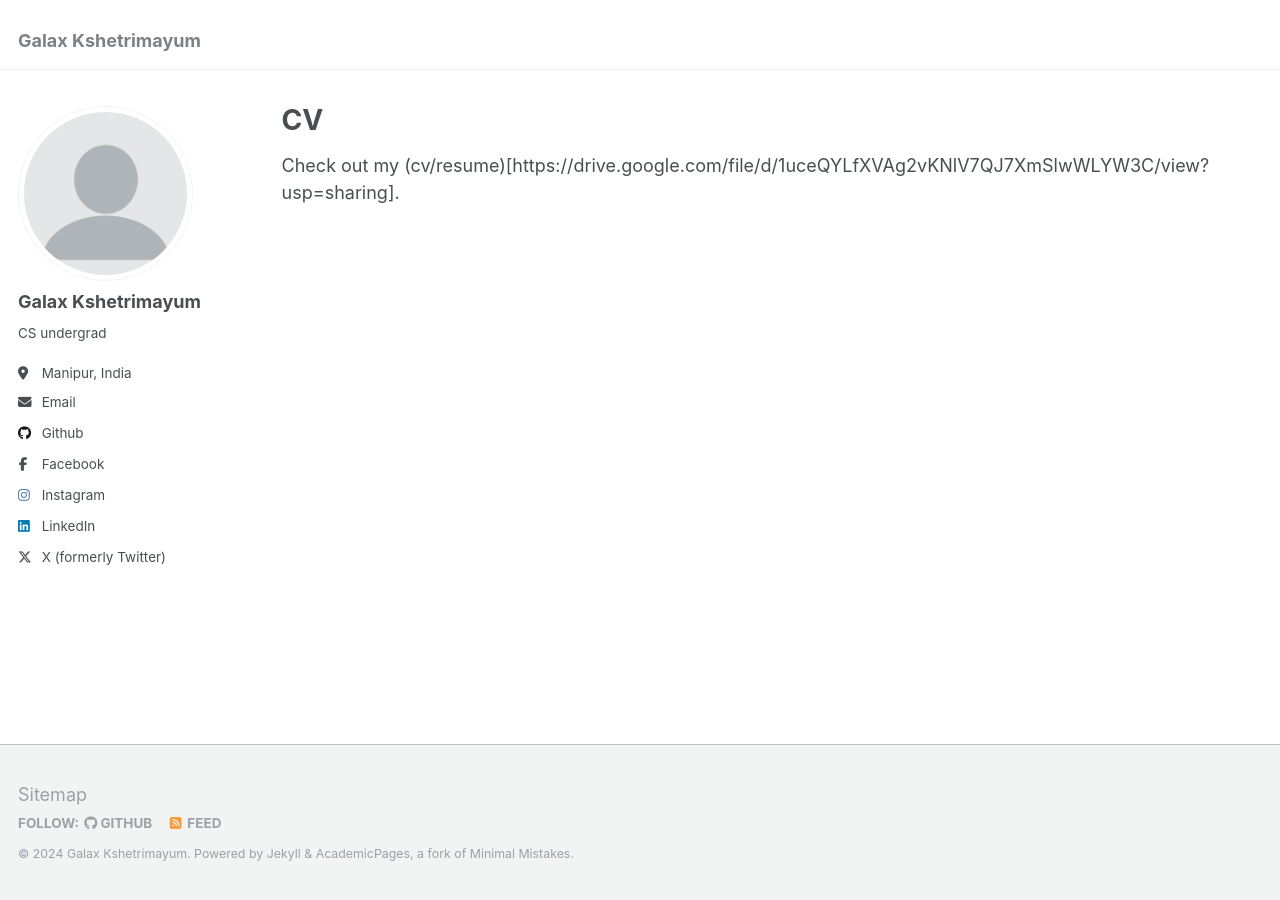
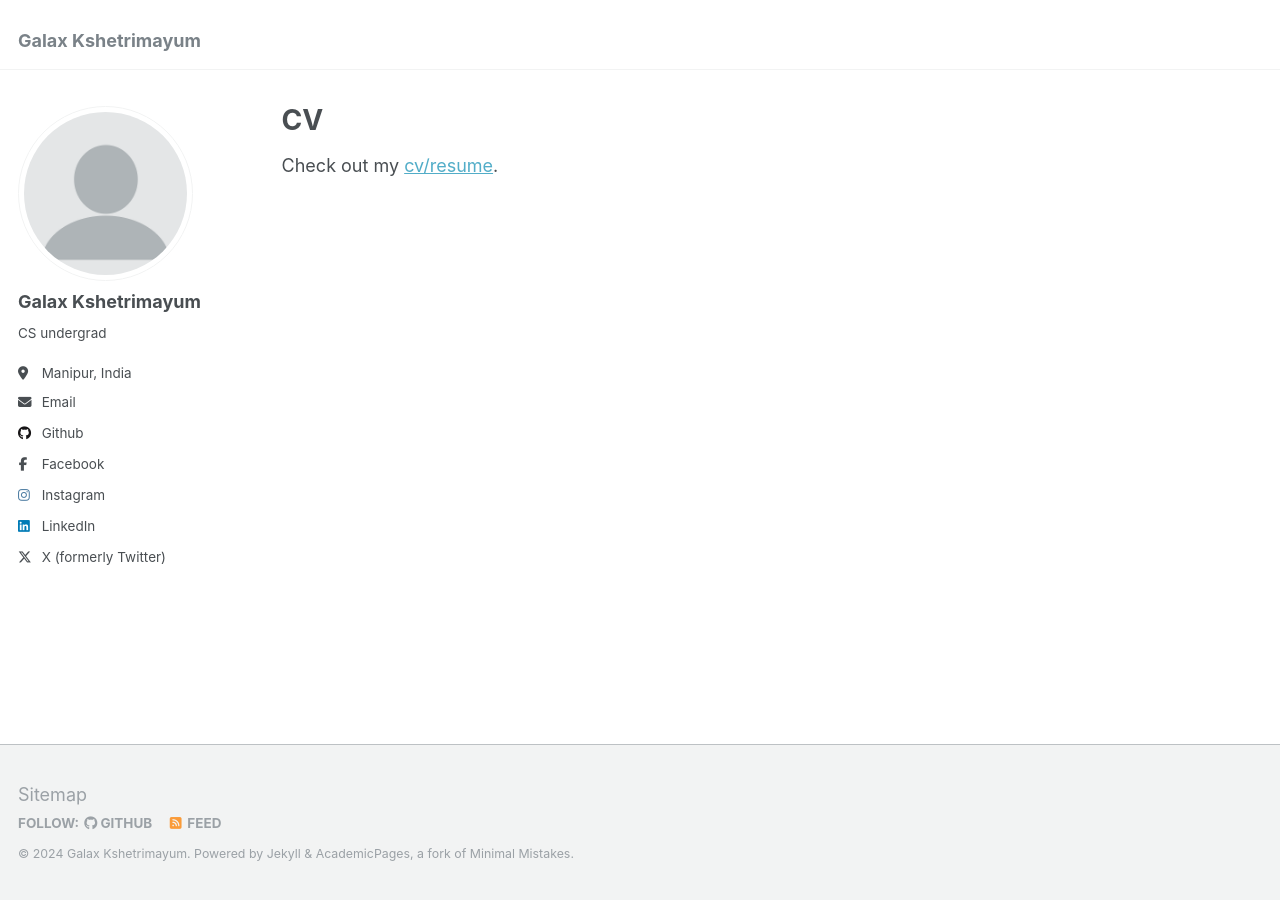
Before and after one commit to galax19ksh/galax19ksh.github.io, a Jekyll site: the page built from _pages/cv.md, in a window 1280 px wide. Built offline with Jekyll 4.4.1, drawn with Linux system fonts in a browser that asks for light colours.

Commit message:
Update cv.md

```diff
--- a/_pages/cv.md
+++ b/_pages/cv.md
@@ -9,4 +9,4 @@ redirect_from:
 
 {% include base_path %}
 
-Check out my (cv/resume)[https://drive.google.com/file/d/1uceQYLfXVAg2vKNlV7QJ7XmSlwWLYW3C/view?usp=sharing].
+Check out my [cv/resume](https://drive.google.com/file/d/1uceQYLfXVAg2vKNlV7QJ7XmSlwWLYW3C/view?usp=sharing).
```
